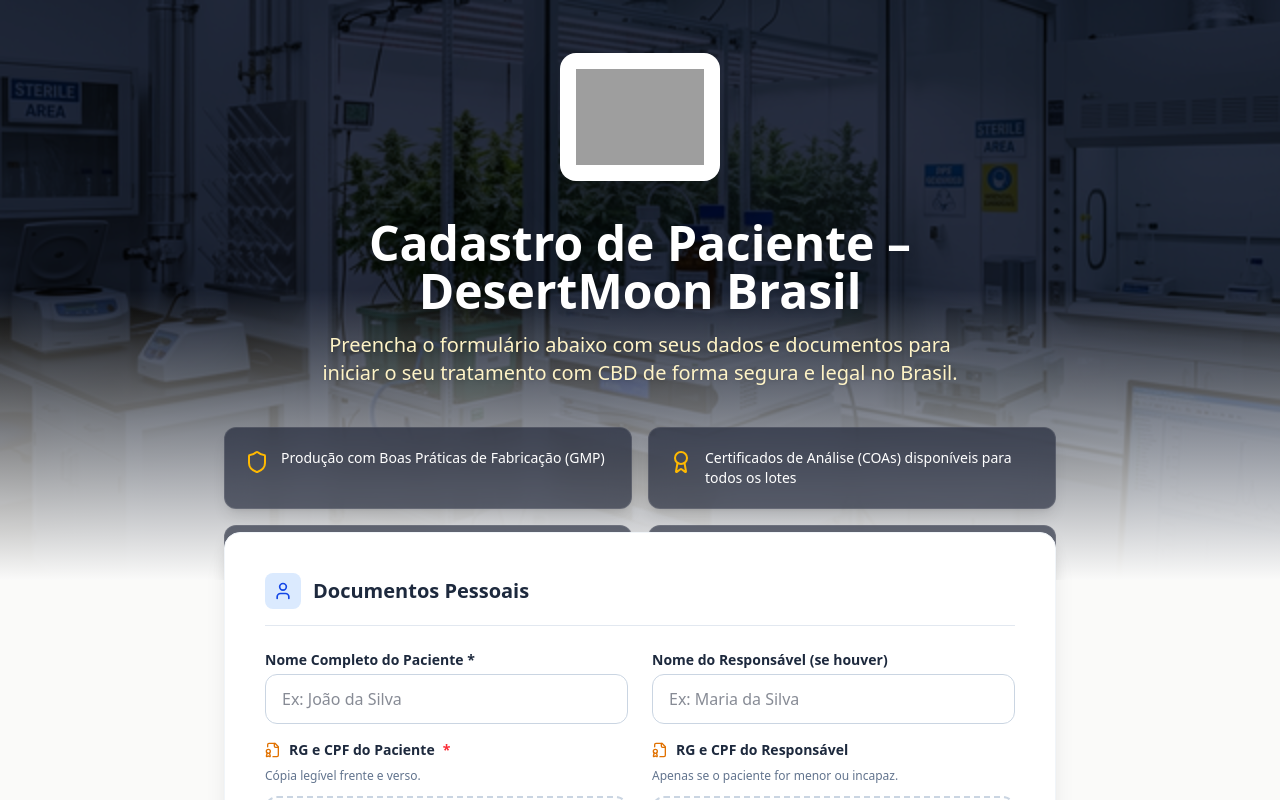
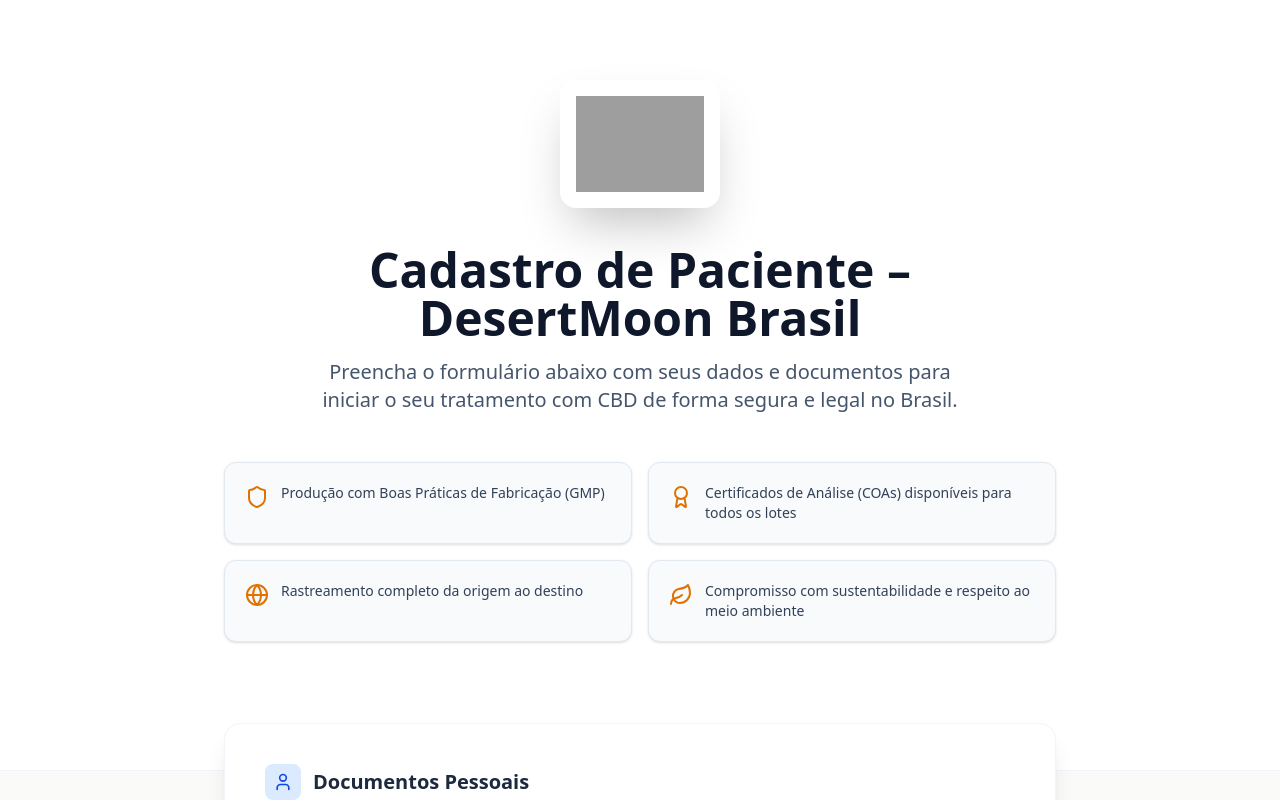
Before and after one commit to mizaelcabral/desertmoon, a React (Vite) app: page / in a window 1280 px wide. Shown: the top 800 px of the page. Built offline with nearby package versions, Linux system fonts and the light colour scheme; grey boxes are pictures that could not be loaded.

Commit message:
style: remove header background image and set white background

```diff
--- a/src/App.tsx
+++ b/src/App.tsx
@@ -197,19 +197,9 @@
   return (
     <div className="min-h-screen bg-stone-50 font-sans text-slate-900 pb-20">
       {/* Header with Background Image */}
-      <header className="relative h-auto sm:h-[580px] w-full overflow-hidden pb-16 sm:pb-0">
-        <div className="absolute inset-0">
-          <img
-            src="/images/nano_banana.png"
-            alt="Laboratório CBD Background"
-            className="w-full h-full object-cover"
-            referrerPolicy="no-referrer"
-          />
-          <div className="absolute inset-0 bg-slate-900/90 mix-blend-multiply" />
-          <div className="absolute inset-0 bg-gradient-to-t from-stone-50 via-transparent to-transparent" />
-        </div>
+      <header className="relative w-full py-12 sm:pt-20 sm:pb-32 bg-white border-b border-slate-100">
 
-        <div className="relative z-10 max-w-4xl mx-auto px-4 sm:px-6 lg:px-8 h-full flex flex-col justify-center items-center text-center pt-12 sm:pt-20">
+        <div className="relative z-10 max-w-4xl mx-auto px-4 sm:px-6 lg:px-8 h-full flex flex-col justify-center items-center text-center">
           <div className="mb-8">
             <div className="inline-block bg-white p-4 rounded-2xl shadow-2xl">
               <img
@@ -220,29 +210,29 @@
               />
             </div>
           </div>
-          <h2 className="text-3xl sm:text-5xl font-extrabold text-white mb-4 drop-shadow-md">
+          <h2 className="text-3xl sm:text-5xl font-extrabold text-slate-900 mb-4">
             Cadastro de Paciente – DesertMoon Brasil
           </h2>
-          <p className="text-amber-100 max-w-2xl text-lg sm:text-xl mb-10 drop-shadow">
+          <p className="text-slate-600 max-w-2xl text-lg sm:text-xl mb-12">
             Preencha o formulário abaixo com seus dados e documentos para iniciar o seu tratamento com CBD de forma segura e legal no Brasil.
           </p>
 
           <div className="grid grid-cols-1 sm:grid-cols-2 gap-4 max-w-4xl w-full text-left">
-            <div className="flex items-start gap-3 bg-slate-900/60 backdrop-blur-md p-5 rounded-xl border border-white/10 shadow-lg">
-              <Shield className="w-6 h-6 text-amber-400 shrink-0 mt-0.5" />
-              <p className="text-sm text-white font-medium">Produção com Boas Práticas de Fabricação (GMP)</p>
+            <div className="flex items-start gap-3 bg-slate-50 p-5 rounded-xl border border-slate-200 shadow-sm">
+              <Shield className="w-6 h-6 text-amber-600 shrink-0 mt-0.5" />
+              <p className="text-sm text-slate-700 font-medium">Produção com Boas Práticas de Fabricação (GMP)</p>
             </div>
-            <div className="flex items-start gap-3 bg-slate-900/60 backdrop-blur-md p-5 rounded-xl border border-white/10 shadow-lg">
-              <Award className="w-6 h-6 text-amber-400 shrink-0 mt-0.5" />
-              <p className="text-sm text-white font-medium">Certificados de Análise (COAs) disponíveis para todos os lotes</p>
+            <div className="flex items-start gap-3 bg-slate-50 p-5 rounded-xl border border-slate-200 shadow-sm">
+              <Award className="w-6 h-6 text-amber-600 shrink-0 mt-0.5" />
+              <p className="text-sm text-slate-700 font-medium">Certificados de Análise (COAs) disponíveis para todos os lotes</p>
             </div>
-            <div className="flex items-start gap-3 bg-slate-900/60 backdrop-blur-md p-5 rounded-xl border border-white/10 shadow-lg">
-              <Globe className="w-6 h-6 text-amber-400 shrink-0 mt-0.5" />
-              <p className="text-sm text-white font-medium">Rastreamento completo da origem ao destino</p>
+            <div className="flex items-start gap-3 bg-slate-50 p-5 rounded-xl border border-slate-200 shadow-sm">
+              <Globe className="w-6 h-6 text-amber-600 shrink-0 mt-0.5" />
+              <p className="text-sm text-slate-700 font-medium">Rastreamento completo da origem ao destino</p>
             </div>
-            <div className="flex items-start gap-3 bg-slate-900/60 backdrop-blur-md p-5 rounded-xl border border-white/10 shadow-lg">
-              <Leaf className="w-6 h-6 text-amber-400 shrink-0 mt-0.5" />
-              <p className="text-sm text-white font-medium">Compromisso com sustentabilidade e respeito ao meio ambiente</p>
+            <div className="flex items-start gap-3 bg-slate-50 p-5 rounded-xl border border-slate-200 shadow-sm">
+              <Leaf className="w-6 h-6 text-amber-600 shrink-0 mt-0.5" />
+              <p className="text-sm text-slate-700 font-medium">Compromisso com sustentabilidade e respeito ao meio ambiente</p>
             </div>
           </div>
         </div>
```
